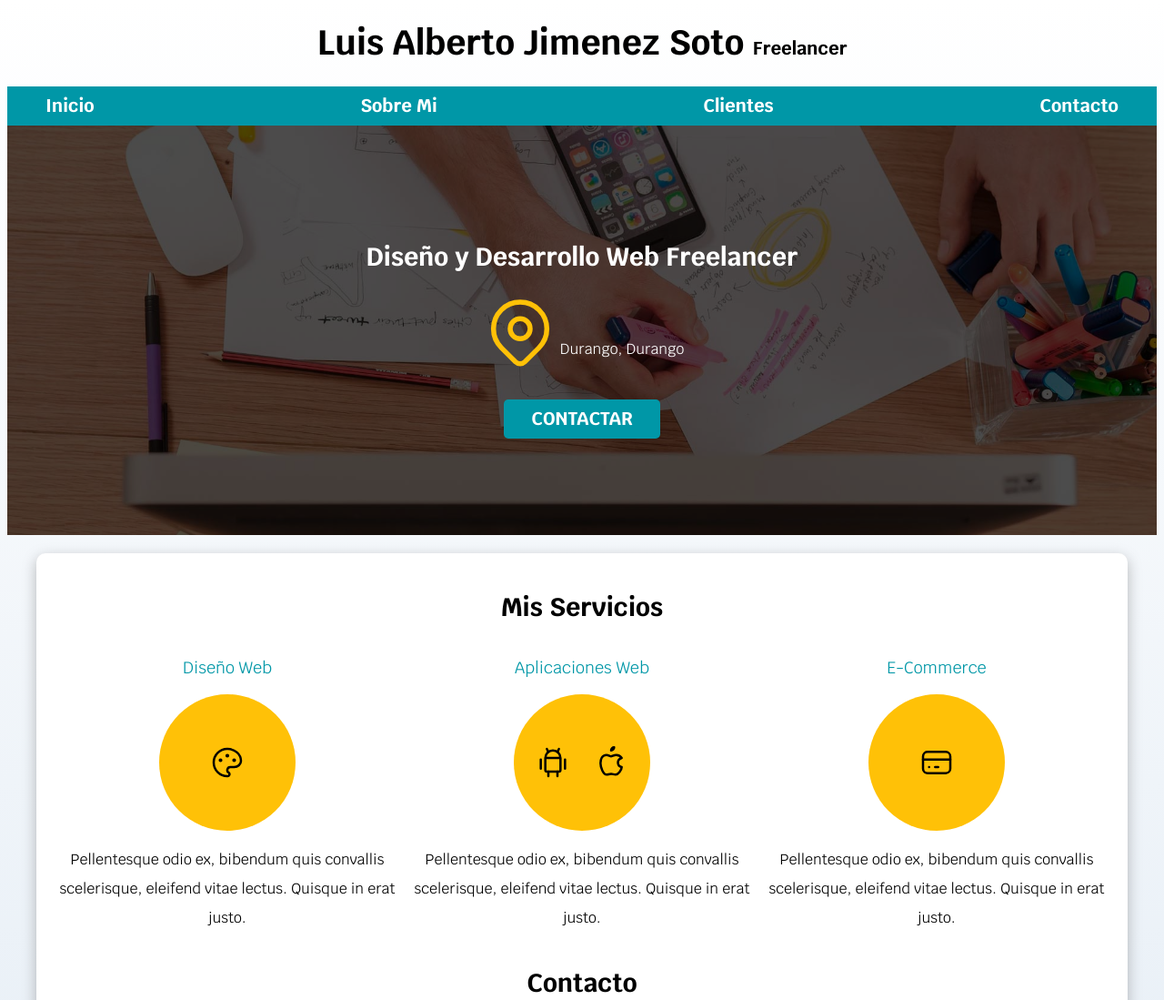
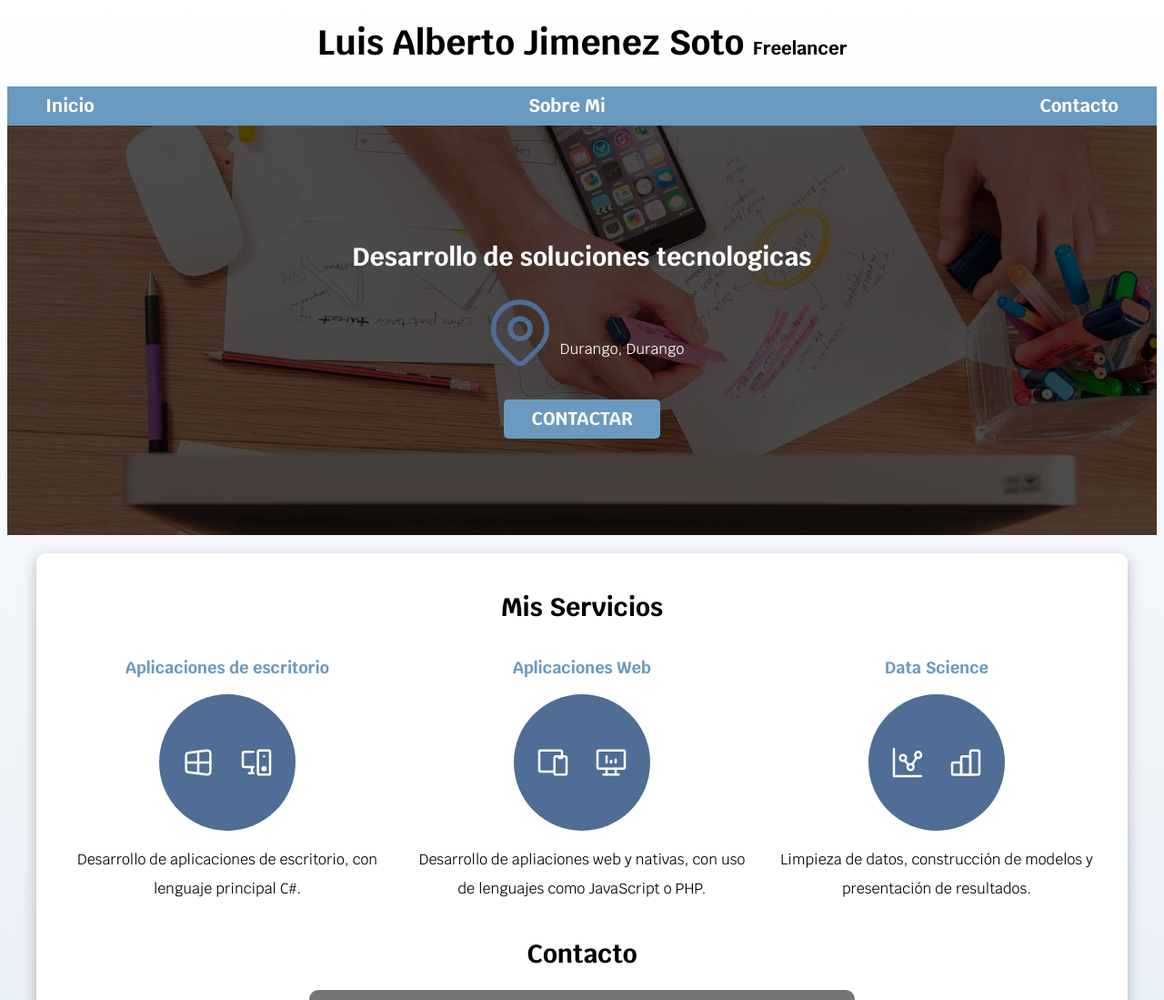
Before and after one commit to Lajs5257/PersonalPage, a plain HTML site: page index.html in a window 1280 px wide. Shown: the top 1099 px of the page at 91% size. Drawn offline with Linux system fonts and the light colour scheme.

Commit message:
se agregan datos en las actividades

```diff
--- a/css/style.css
+++ b/css/style.css
@@ -1,8 +1,17 @@
-:root {
+/* Tema antiguo*/
+/*:root {
     --blanco: #ffffff;
     --oscuro: #212121;
     --primario: #FFC107;
     --secundario: #0097A7;
+    --gris: #757575;
+    --grisClaro: #DFE9F3;
+}*/
+:root {
+    --blanco: #ffffff;
+    --oscuro: #212121;
+    --primario: #4f6d95;
+    --secundario: #6a9abf;
     --gris: #757575;
     --grisClaro: #DFE9F3;
 }
@@ -176,7 +185,7 @@ h1,h2,h3 {
 }
 .servicio h3 {
     color: var(--secundario);
-    font-weight: normal;
+    font-weight: bold;
 }
 .servicio p {
     line-height: 2;
@@ -210,7 +219,7 @@ h1,h2,h3 {
     text-transform: uppercase;
     font-weight: 700;
     margin-bottom: 2rem;
-    color: var(--primario);
+    color: var(--blanco);
 }
 
 @media (min-width: 768px) {
--- a/index.html
+++ b/index.html
@@ -17,18 +17,17 @@
 
     <div class="nav-bg">
         <nav class="navegacion-principal contenedor">
-            <a href="#">Inicio</a>
-            <a href="#">Sobre Mi</a>
-            <a href="#">Clientes</a>
-            <a href="#">Contacto</a>
+            <a href="">Inicio</a>
+            <a href="/about.html">Sobre Mi</a>
+            <a href="/contact.html">Contacto</a>
         </nav>
     </div>
 
     <section class="hero">
         <div class="contenido-hero">
-            <h2>Diseño y Desarrollo Web <span> Freelancer</span></h2>
+            <h2>Desarrollo de soluciones tecnologicas</h2>
             <div class="ubicacion">
-                <svg xmlns="http://www.w3.org/2000/svg" class="icon icon-tabler icon-tabler-map-pin" width="88" height="88" viewBox="0 0 24 24" stroke-width="1.5" stroke="#FFC107" fill="none" stroke-linecap="round" stroke-linejoin="round">
+                <svg xmlns="http://www.w3.org/2000/svg" class="icon icon-tabler icon-tabler-map-pin" width="88" height="88" viewBox="0 0 24 24" stroke-width="1.5" stroke="#4f6d95" fill="none" stroke-linecap="round" stroke-linejoin="round">
                     <path stroke="none" d="M0 0h24v24H0z"/>
                     <circle cx="12" cy="11" r="3" />
                     <path d="M17.657 16.657L13.414 20.9a1.998 1.998 0 0 1 -2.827 0l-4.244-4.243a8 8 0 1 1 11.314 0z" />
@@ -44,54 +43,75 @@
 
         <div class="servicios">
             <section class="servicio">
-                <h3>Diseño Web</h3>
+                <h3>Aplicaciones de escritorio</h3>
                 <div class="iconos">
-                    <svg xmlns="http://www.w3.org/2000/svg" class="icon icon-tabler icon-tabler-palette" width="40" height="40" viewBox="0 0 24 24" stroke-width="1.5" stroke="#000000" fill="none" stroke-linecap="round" stroke-linejoin="round">
-                        <path stroke="none" d="M0 0h24v24H0z"/>
-                        <path d="M12 21a9 9 0 1 1 0 -18a9 8 0 0 1 9 8a4.5 4 0 0 1 -4.5 4h-2.5a2 2 0 0 0 -1 3.75a1.3 1.3 0 0 1 -1 2.25" />
-                        <circle cx="7.5" cy="10.5" r=".5" fill="currentColor" />
-                        <circle cx="12" cy="7.5" r=".5" fill="currentColor" />
-                        <circle cx="16.5" cy="10.5" r=".5" fill="currentColor" />
-                    </svg>
+                    <svg xmlns="http://www.w3.org/2000/svg" class="icon icon-tabler icon-tabler-brand-windows" width="40" height="40" viewBox="0 0 24 24" stroke-width="1.5" stroke="#FFF" fill="none" stroke-linecap="round" stroke-linejoin="round">
+                        <path stroke="none" d="M0 0h24v24H0z" fill="none"/>
+                        <path d="M17.8 20l-12 -1.5c-1 -.1 -1.8 -.9 -1.8 -1.9v-9.2c0 -1 .8 -1.8 1.8 -1.9l12 -1.5c1.2 -.1 2.2 .8 2.2 1.9v12.1c0 1.2 -1.1 2.1 -2.2 1.9z" />
+                        <line x1="12" y1="5" x2="12" y2="19" />
+                        <line x1="4" y1="12" x2="20" y2="12" />
+                      </svg>
+
+                      <svg xmlns="http://www.w3.org/2000/svg" class="icon icon-tabler icon-tabler-devices-2" width="40" height="40" viewBox="0 0 24 24" stroke-width="1.5" stroke="#FFF" fill="none" stroke-linecap="round" stroke-linejoin="round">
+                        <path stroke="none" d="M0 0h24v24H0z" fill="none"/>
+                        <path d="M10 15h-6a1 1 0 0 1 -1 -1v-8a1 1 0 0 1 1 -1h6" />
+                        <rect x="13" y="4" width="8" height="16" rx="1" />
+                        <line x1="7" y1="19" x2="10" y2="19" />
+                        <line x1="17" y1="8" x2="17" y2="8.01" />
+                        <circle cx="17" cy="16" r="1" />
+                        <line x1="9" y1="15" x2="9" y2="19" />
+                      </svg>
                 </div>
-                <p> Pellentesque odio ex, bibendum quis convallis scelerisque, eleifend vitae lectus. Quisque in erat justo. </p>
+                <p> Desarrollo de aplicaciones de escritorio, con lenguaje principal C#. </p>
             </section>
 
             <section class="servicio">
                 <h3>Aplicaciones Web</h3>
                 <div class="iconos">
-                    <svg xmlns="http://www.w3.org/2000/svg" class="icon icon-tabler icon-tabler-brand-android" width="40" height="40" viewBox="0 0 24 24" stroke-width="1.5" stroke="#000000" fill="none" stroke-linecap="round" stroke-linejoin="round">
-                        <path stroke="none" d="M0 0h24v24H0z"/>
-                        <line x1="4" y1="10" x2="4" y2="16" />
-                        <line x1="20" y1="10" x2="20" y2="16" />
-                        <path d="M7 9h10v8a1 1 0 0 1 -1 1h-8a1 1 0 0 1 -1 -1v-8a5 5 0 0 1 10 0" />
-                        <line x1="8" y1="3" x2="9" y2="5" />
-                        <line x1="16" y1="3" x2="15" y2="5" />
-                        <line x1="9" y1="18" x2="9" y2="21" />
-                        <line x1="15" y1="18" x2="15" y2="21" />
+                    <svg xmlns="http://www.w3.org/2000/svg" class="icon icon-tabler icon-tabler-devices" width="40" height="40" viewBox="0 0 24 24" stroke-width="1.5" stroke="#FFF" fill="none" stroke-linecap="round" stroke-linejoin="round">
+                        <path stroke="none" d="M0 0h24v24H0z" fill="none"/>
+                        <rect x="13" y="8" width="8" height="12" rx="1" />
+                        <path d="M18 8v-3a1 1 0 0 0 -1 -1h-13a1 1 0 0 0 -1 1v12a1 1 0 0 0 1 1h9" />
+                        <line x1="16" y1="9" x2="18" y2="9" />
                     </svg>
 
-                    <svg xmlns="http://www.w3.org/2000/svg" class="icon icon-tabler icon-tabler-brand-apple" width="40" height="40" viewBox="0 0 24 24" stroke-width="1.5" stroke="#000000" fill="none" stroke-linecap="round" stroke-linejoin="round">
-                        <path stroke="none" d="M0 0h24v24H0z"/>
-                        <path d="M9 7c-3 0-4 3-4 5.5 0 3 2 7.5 4 7.5 1.088-.046 1.679-.5 3-.5 1.312 0 1.5.5 3 .5s4-3 4-5c-.028-.01-2.472-.403-2.5-3-.019-2.17 2.416-2.954 2.5-3-1.023-1.492-2.951-1.963-3.5-2-1.433-.111-2.83 1-3.5 1-.68 0-1.9-1-3-1z" />
-                        <path d="M12 4a2 2 0 0 0 2 -2a2 2 0 0 0 -2 2" />
-                    </svg>
+                    <svg xmlns="http://www.w3.org/2000/svg" class="icon icon-tabler icon-tabler-device-desktop-analytics" width="40" height="40" viewBox="0 0 24 24" stroke-width="1.5" stroke="#FFF" fill="none" stroke-linecap="round" stroke-linejoin="round">
+                        <path stroke="none" d="M0 0h24v24H0z" fill="none"/>
+                        <rect x="3" y="4" width="18" height="12" rx="1" />
+                        <path d="M7 20h10" />
+                        <path d="M9 16v4" />
+                        <path d="M15 16v4" />
+                        <path d="M9 12v-4" />
+                        <path d="M12 12v-1" />
+                        <path d="M15 12v-2" />
+                        <path d="M12 12v-1" />
+                      </svg>
                 </div>
-                <p> Pellentesque odio ex, bibendum quis convallis scelerisque, eleifend vitae lectus. Quisque in erat justo. </p>
+                <p> Desarrollo de apliaciones web y nativas, con uso de lenguajes como JavaScript o PHP. </p>
             </section>
 
             <section class="servicio">
-                <h3>E-Commerce</h3>
+                <h3>Data Science</h3>
                 <div class="iconos">
-                    <svg xmlns="http://www.w3.org/2000/svg" class="icon icon-tabler icon-tabler-credit-card" width="40" height="40" viewBox="0 0 24 24" stroke-width="1.5" stroke="#000000" fill="none" stroke-linecap="round" stroke-linejoin="round">
-                        <path stroke="none" d="M0 0h24v24H0z"/>
-                        <rect x="3" y="5" width="18" height="14" rx="3" />
-                        <line x1="3" y1="10" x2="21" y2="10" />
-                        <line x1="7" y1="15" x2="7.01" y2="15" />
-                        <line x1="11" y1="15" x2="13" y2="15" />
-                    </svg>
+                    <svg xmlns="http://www.w3.org/2000/svg" class="icon icon-tabler icon-tabler-chart-dots" width="40" height="40" viewBox="0 0 24 24" stroke-width="1.5" stroke="#FFF" fill="none" stroke-linecap="round" stroke-linejoin="round">
+                        <path stroke="none" d="M0 0h24v24H0z" fill="none"/>
+                        <path d="M3 3v18h18" />
+                        <circle cx="9" cy="9" r="2" />
+                        <circle cx="19" cy="7" r="2" />
+                        <circle cx="14" cy="15" r="2" />
+                        <line x1="10.16" y1="10.62" x2="12.5" y2="13.5" />
+                        <path d="M15.088 13.328l2.837 -4.586" />
+                      </svg>
+
+                      <svg xmlns="http://www.w3.org/2000/svg" class="icon icon-tabler icon-tabler-chart-bar" width="40" height="40" viewBox="0 0 24 24" stroke-width="1.5" stroke="#FFF" fill="none" stroke-linecap="round" stroke-linejoin="round">
+                        <path stroke="none" d="M0 0h24v24H0z" fill="none"/>
+                        <rect x="3" y="12" width="6" height="8" rx="1" />
+                        <rect x="9" y="8" width="6" height="12" rx="1" />
+                        <rect x="15" y="4" width="6" height="16" rx="1" />
+                        <line x1="4" y1="20" x2="18" y2="20" />
+                      </svg>
                 </div>
-                <p> Pellentesque odio ex, bibendum quis convallis scelerisque, eleifend vitae lectus. Quisque in erat justo. </p>
+                <p> Limpieza de datos, construcción de modelos y presentación de resultados. </p>
             </section>
         </div> <!--.servicios-->
 
```
Also changed, not shown: about.html (+25 -3 lines).
